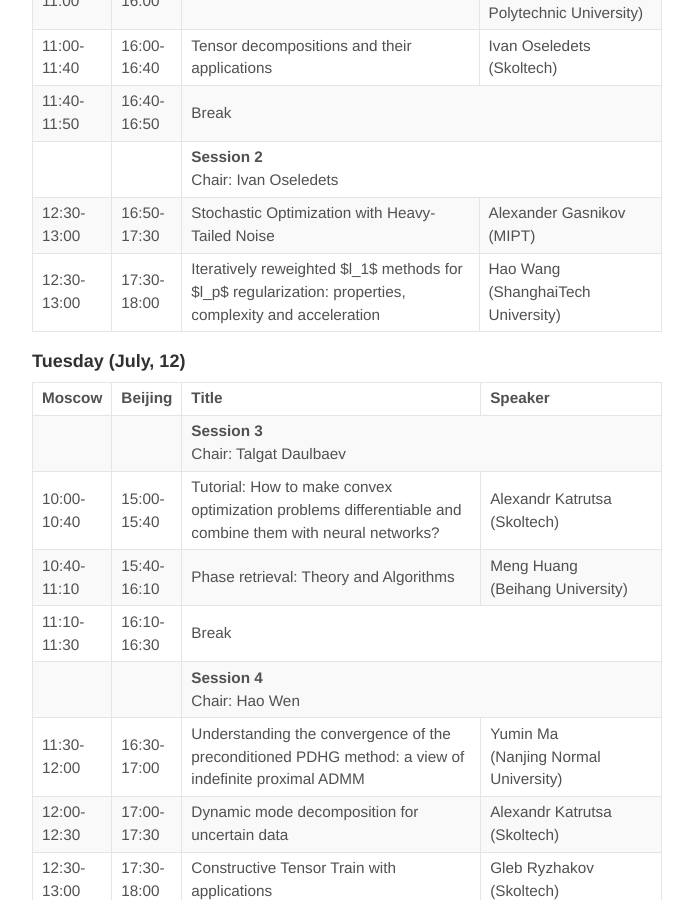
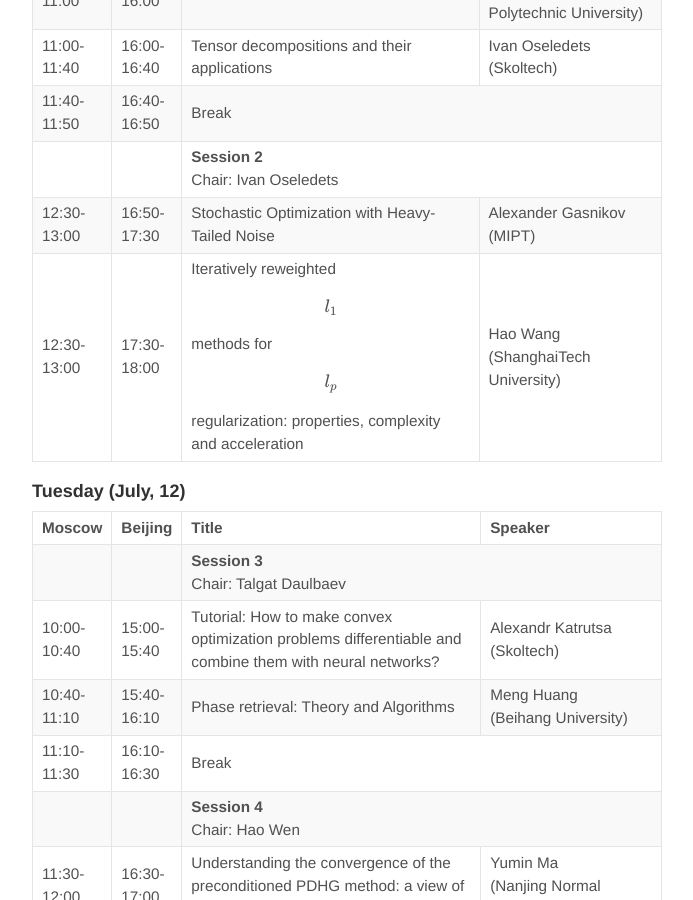
Before and after one commit to Daulbaev/Daulbaev.github.io, a Jekyll site: the page built from _posts/2022-07-09-about.md, in a window 1280 px wide and 900 px high, scrolled down 1838 px. Shown: the whole window, without its empty margins (293-986 px from the left). Built offline with Jekyll 4.4.1, drawn with Linux system fonts in a browser that asks for light colours.

```diff
--- a/_posts/2022-07-09-about.md
+++ b/_posts/2022-07-09-about.md
@@ -116,7 +116,7 @@ Hi this is equation $$E=mc^2$$
   <tr>
     <td>12:30-13:00</td>
     <td>17:30-18:00</td>
-    <td>Iteratively reweighted $l_1$ methods for $l_p$ regularization: properties, complexity and acceleration<br></td>
+    <td>Iteratively reweighted $$l_1$$ methods for $$l_p$$ regularization: properties, complexity and acceleration<br></td>
     <td>Hao Wang<br>(ShanghaiTech University)</td>
   </tr>
 </tbody>
```
